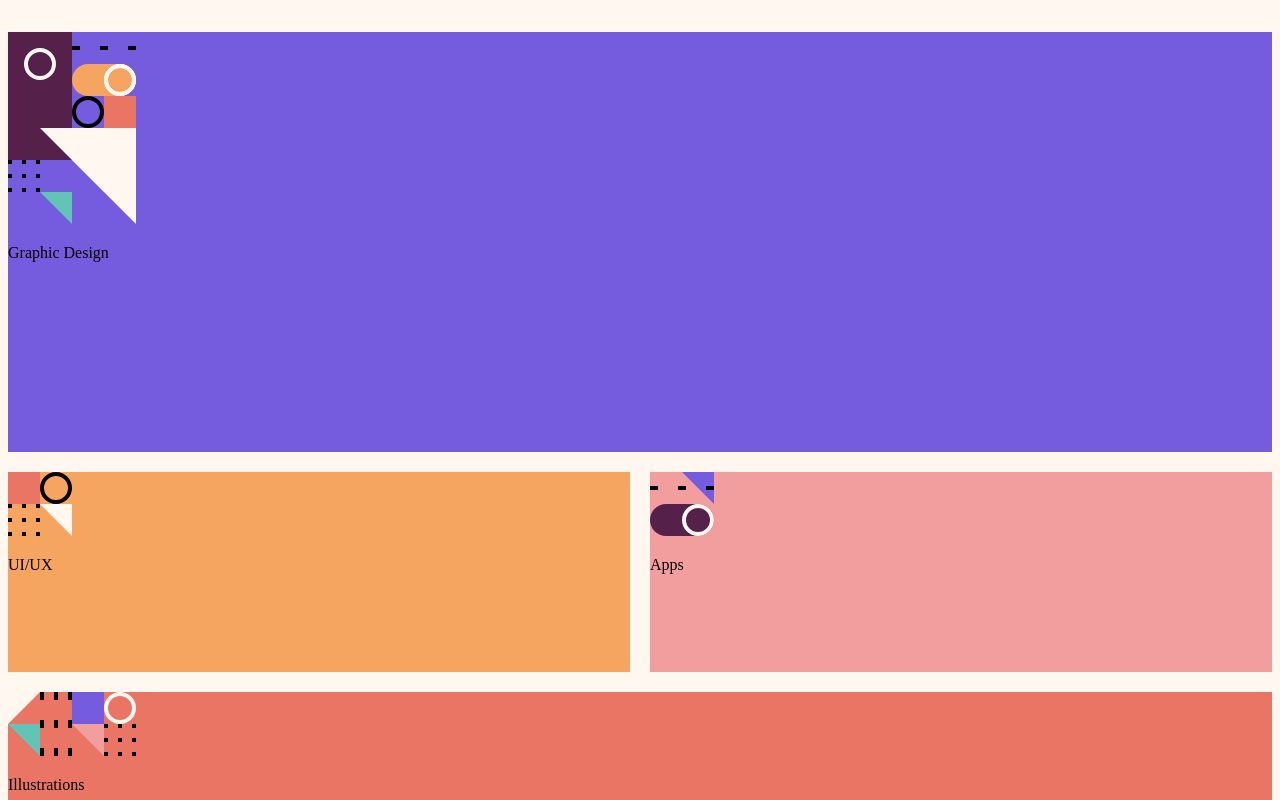
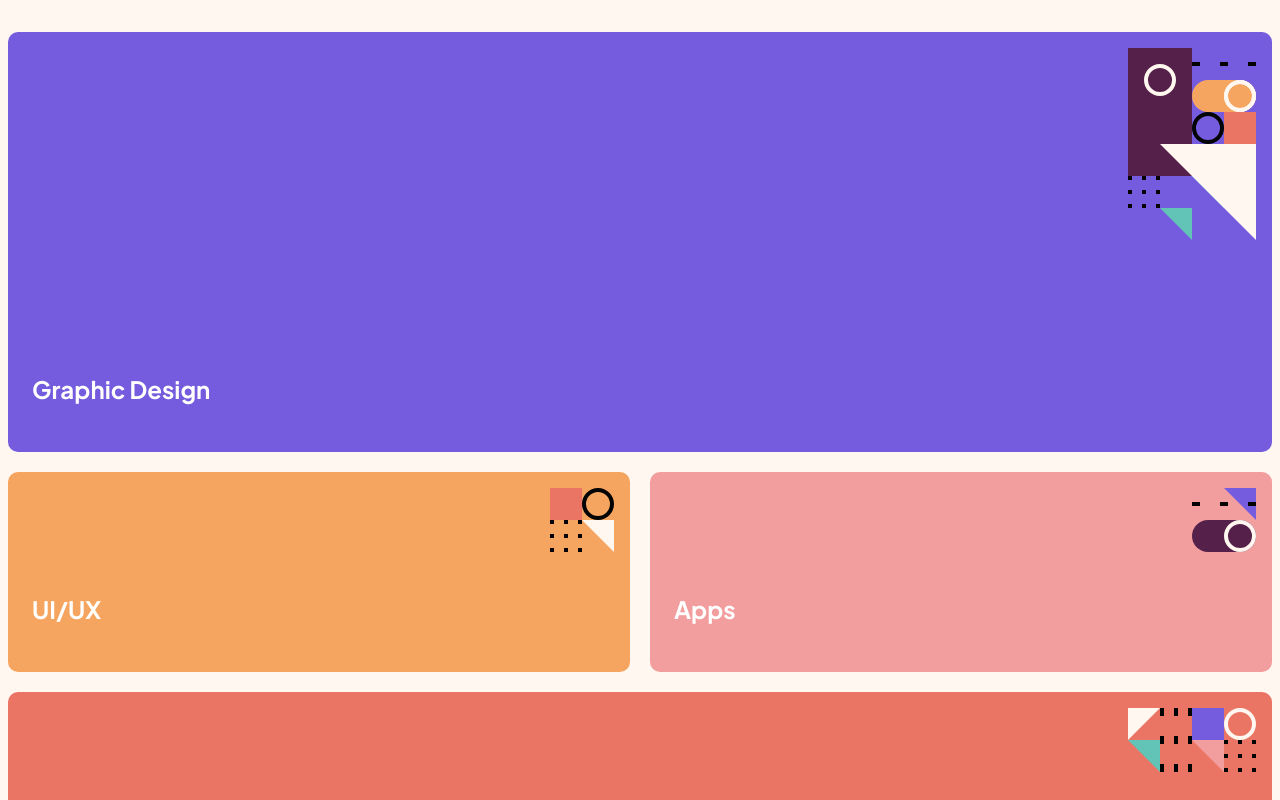
Before and after one commit to Nevaden/Free-Consultation, an Angular app in the folder Free-Consultation/: page / in a window 1280 px wide. Shown: the top 800 px of the page. Built offline with nearby package versions, Linux system fonts and the light colour scheme.

Commit message:
nav section completed? maybe?

```diff
--- a/Free-Consultation/src/app/nav-section/nav-section.component.css
+++ b/Free-Consultation/src/app/nav-section/nav-section.component.css
@@ -1,4 +1,6 @@
-
+*{
+    font-family: 'Plus Jakarta Sans', sans-serif;
+}
 
 .main-nav{
     display: grid;
@@ -28,6 +30,18 @@
     }
 }
 
+.gridImage {
+    position: absolute;
+    right: 0px;
+    top: 0px;
+    margin: 16px;
+}
+
+.gridItem{
+    border-radius: 10px;
+    position: relative;
+}
+
 .graphicDesign {
     grid-area: graphicDesign;
     background-color: #755CDE;
@@ -53,3 +67,13 @@
     grid-area: motionGraphics;
     background-color: #552049;
 }
+
+p {
+    position: absolute;
+    bottom: 24px;
+    left: 24px;
+    color: #FFFFFF;
+    font-weight: 700;
+    font-size: 24px;
+    line-height: 30px;
+}
--- a/Free-Consultation/src/app/nav-section/nav-section.component.html
+++ b/Free-Consultation/src/app/nav-section/nav-section.component.html
@@ -1,37 +1,42 @@
+<head>
+    <link rel="preconnect" href="https://fonts.googleapis.com">
+    <link rel="preconnect" href="https://fonts.gstatic.com" crossorigin>
+    <link href="https://fonts.googleapis.com/css2?family=Plus+Jakarta+Sans:wght@700&display=swap" rel="stylesheet">
+</head>
 <nav class="main-nav">
 
     <div class="gridItem graphicDesign">
-        <div>
+        <div class="gridImage">
             <img src="../../assets/pattern-graphic-design.svg" alt="">
         </div>
         <p>Graphic Design</p>
     </div>
     <div class="gridItem uiux">
-        <div>
+        <div class="gridImage">
             <img src="../../assets/pattern-ui-ux.svg" alt="">
         </div>
         <p>UI/UX</p>
     </div>
     <div class="gridItem apps">
-        <div>
+        <div class="gridImage">
             <img src="../../assets/pattern-apps.svg" alt="">
         </div>
         <p>Apps</p>
     </div>
     <div class="gridItem illustrations">
-        <div>
+        <div class="gridImage">
             <img src="../../assets/pattern-illustrations.svg" alt="">
         </div>
         <p>Illustrations</p>
     </div>
     <div class="gridItem photography">
-        <div>
+        <div class="gridImage">
             <img src="../../assets/pattern-photography.svg" alt="">
         </div>
         <p>Photography</p>
     </div>
     <div class="gridItem motionGraphics">
-        <div>
+        <div class="gridImage">
             <img src="../../assets/pattern-motion-graphics.svg" alt="">
         </div>
         <p>Motion Graphics</p>
```
